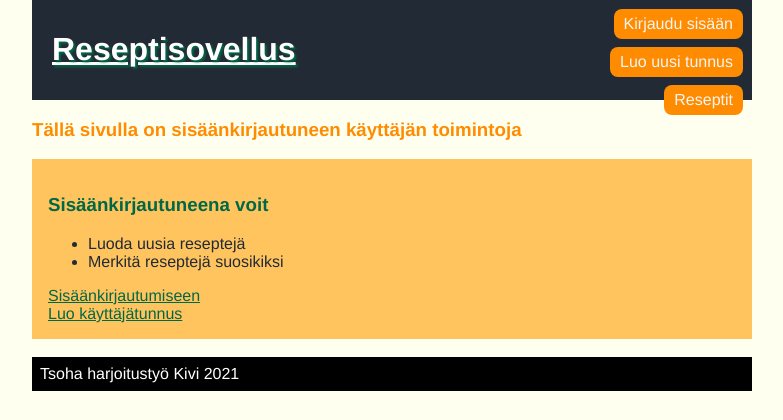
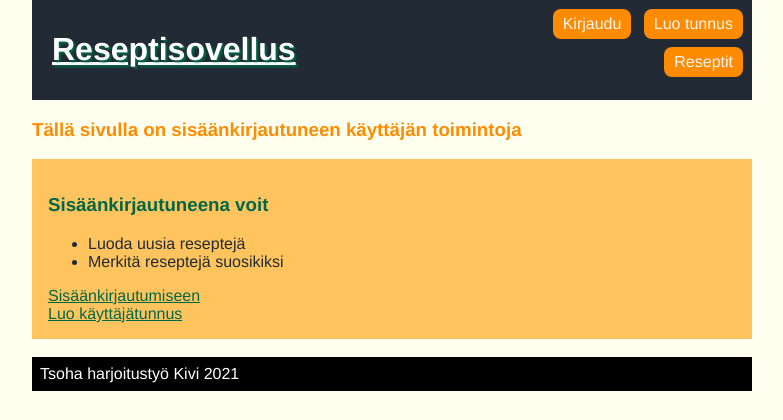
Before and after one commit to kivik-beep/Reseptisovellus, a Flask app: page /new in a window 1280 px wide. Shown: the top 420 px of the page, without its empty margins (248-1031 px from the left). Run offline with Flask 2, Linux system fonts and the light colour scheme.

Commit message:
Modify buttons

```diff
--- a/templates/layout.html
+++ b/templates/layout.html
@@ -10,8 +10,8 @@
         <a href="/welcome" class="button">Oma sivu</a>
         <a href="/recipes" class="button">Reseptit</a>
         {% else %}
-        <a href="/login" class="button">Kirjaudu sisään</a>
-        <a href="/register" class="button">Luo uusi tunnus</a>
+        <a href="/login" class="button">Kirjaudu</a>
+        <a href="/register" class="button">Luo tunnus</a>
         <a href="/recipes" class="button">Reseptit</a>
         {% endif%}
         <br>
```
